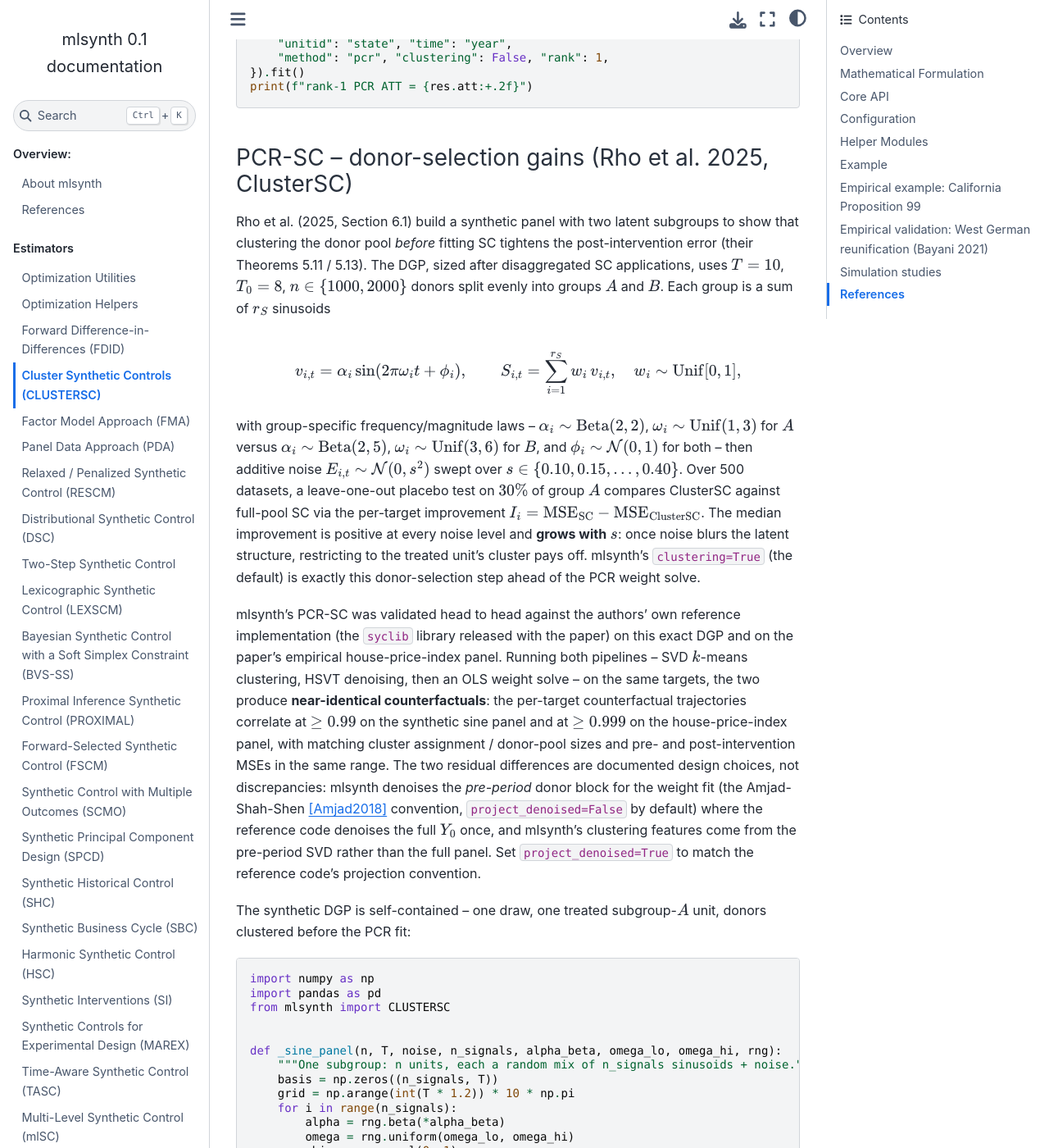
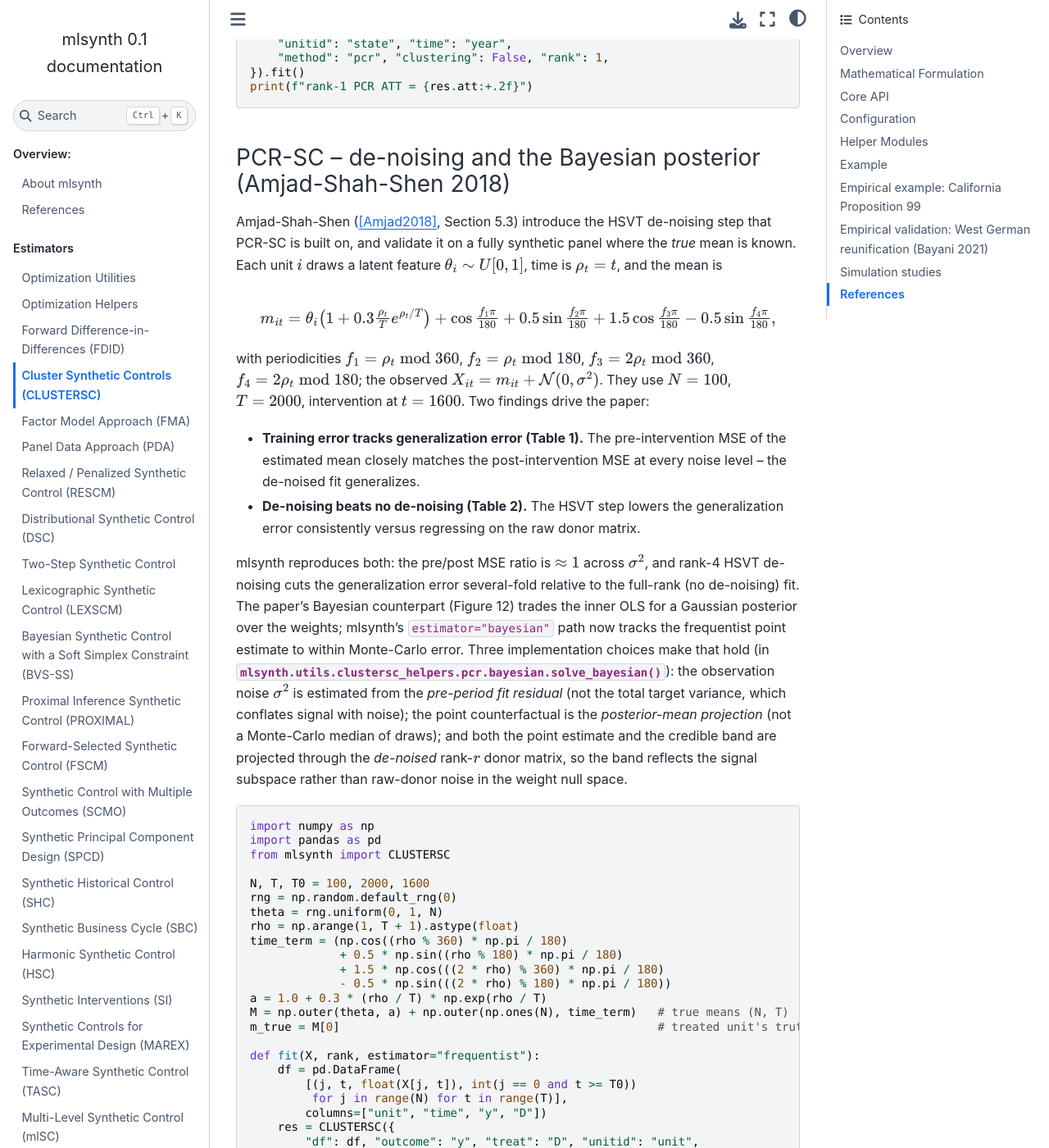
Before and after one commit to jgreathouse9/mlsynth, a Sphinx documentation site: the page built from docs/clustersc.rst, in a window 1280 px wide and 1400 px high, scrolled down 19904 px. Shown: the whole window at 82% size. Built offline with Sphinx 7.4.7 and the Sphinx Book theme 1.1.4, drawn with Linux system fonts in a browser that asks for light colours; pages that are not in the unit, such as notebooks, are missing from menus; some of the changed text lies outside the part shown.

Commit message:
Add files via upload

```diff
--- a/docs/clustersc.rst
+++ b/docs/clustersc.rst
@@ -1081,6 +1081,103 @@ rank-1 HSVT PCR fit matches the canonical estimate.
    }).fit()
    print(f"rank-1 PCR ATT = {res.att:+.2f}")
 
+PCR-SC -- de-noising and the Bayesian posterior (Amjad-Shah-Shen 2018)
+^^^^^^^^^^^^^^^^^^^^^^^^^^^^^^^^^^^^^^^^^^^^^^^^^^^^^^^^^^^^^^^^^^^^^^^^^
+
+Amjad-Shah-Shen ([Amjad2018]_, Section 5.3) introduce the HSVT
+de-noising step that PCR-SC is built on, and validate it on a
+fully synthetic panel where the *true* mean is known. Each unit
+:math:`i` draws a latent feature :math:`\theta_i \sim U[0, 1]`,
+time is :math:`\rho_t = t`, and the mean is
+
+.. math::
+
+   m_{it} = \theta_i\bigl(1 + 0.3\tfrac{\rho_t}{T} e^{\rho_t/T}\bigr)
+   + \cos\tfrac{f_1\pi}{180} + 0.5\sin\tfrac{f_2\pi}{180}
+   + 1.5\cos\tfrac{f_3\pi}{180} - 0.5\sin\tfrac{f_4\pi}{180},
+
+with periodicities :math:`f_1 = \rho_t \bmod 360`,
+:math:`f_2 = \rho_t \bmod 180`, :math:`f_3 = 2\rho_t \bmod 360`,
+:math:`f_4 = 2\rho_t \bmod 180`; the observed
+:math:`X_{it} = m_{it} + \mathcal N(0, \sigma^2)`. They use
+:math:`N = 100`, :math:`T = 2000`, intervention at
+:math:`t = 1600`. Two findings drive the paper:
+
+* **Training error tracks generalization error (Table 1).** The
+  pre-intervention MSE of the estimated mean closely matches the
+  post-intervention MSE at every noise level -- the de-noised fit
+  generalizes.
+* **De-noising beats no de-noising (Table 2).** The HSVT step lowers
+  the generalization error consistently versus regressing on the raw
+  donor matrix.
+
+mlsynth reproduces both: the pre/post MSE ratio is :math:`\approx 1`
+across :math:`\sigma^2`, and rank-4 HSVT de-noising cuts the
+generalization error several-fold relative to the full-rank (no
+de-noising) fit. The paper's Bayesian counterpart (Figure 12) trades
+the inner OLS for a Gaussian posterior over the weights; mlsynth's
+``estimator="bayesian"`` path now tracks the frequentist point
+estimate to within Monte-Carlo error. Three implementation choices
+make that hold (in
+:py:func:`mlsynth.utils.clustersc_helpers.pcr.bayesian.solve_bayesian`):
+the observation noise :math:`\sigma^2` is estimated from the *pre-period
+fit residual* (not the total target variance, which conflates signal
+with noise); the point counterfactual is the *posterior-mean
+projection* (not a Monte-Carlo median of draws); and both the point
+estimate and the credible band are projected through the *de-noised*
+rank-:math:`r` donor matrix, so the band reflects the signal subspace
+rather than raw-donor noise in the weight null space.
+
+.. code-block:: python
+
+   import numpy as np
+   import pandas as pd
+   from mlsynth import CLUSTERSC
+
+   N, T, T0 = 100, 2000, 1600
+   rng = np.random.default_rng(0)
+   theta = rng.uniform(0, 1, N)
+   rho = np.arange(1, T + 1).astype(float)
+   time_term = (np.cos((rho % 360) * np.pi / 180)
+                + 0.5 * np.sin((rho % 180) * np.pi / 180)
+                + 1.5 * np.cos(((2 * rho) % 360) * np.pi / 180)
+                - 0.5 * np.sin(((2 * rho) % 180) * np.pi / 180))
+   a = 1.0 + 0.3 * (rho / T) * np.exp(rho / T)
+   M = np.outer(theta, a) + np.outer(np.ones(N), time_term)   # true means (N, T)
+   m_true = M[0]                                              # treated unit's truth
+
+   def fit(X, rank, estimator="frequentist"):
+       df = pd.DataFrame(
+           [(j, t, float(X[j, t]), int(j == 0 and t >= T0))
+            for j in range(N) for t in range(T)],
+           columns=["unit", "time", "y", "D"])
+       res = CLUSTERSC({
+           "df": df, "outcome": "y", "treat": "D", "unitid": "unit",
+           "time": "time", "method": "pcr", "estimator": estimator,
+           "clustering": False, "rank": rank, "rank_method": "fixed",
+           "standardize_for_rank": False, "compute_shen_ci": False,
+       }).fit()
+       return np.asarray(res.pcr.counterfactual)
+
+   X = M + rng.normal(0, np.sqrt(1.9), (N, T))                # sigma^2 = 1.9
+   cf4 = fit(X, rank=4)                  # de-noised (4 singular values)
+   cf_full = fit(X, rank=N - 1)          # no de-noising (full rank)
+   cf_b = fit(X, rank=4, estimator="bayesian")
+
+   mse = lambda u, v: float(np.mean((u - v) ** 2))
+   print(f"Table 1  train(pre)={mse(cf4[:T0], m_true[:T0]):.4f}  "
+         f"gen(post)={mse(cf4[T0:], m_true[T0:]):.4f}")          # ~equal
+   print(f"Table 2  de-noised gen={mse(cf4[T0:], m_true[T0:]):.4f}  "
+         f"no-de-noising gen={mse(cf_full[T0:], m_true[T0:]):.4f}")
+   print(f"Bayesian gen={mse(cf_b[T0:], m_true[T0:]):.4f}  (tracks frequentist)")
+
+A single draw at :math:`\sigma^2 = 1.9` gives training and
+generalization MSE both :math:`\approx 0.02`, a no-de-noising
+generalization error :math:`\approx 6\times` larger, and a Bayesian
+generalization error indistinguishable from the frequentist -- the
+de-noising and posterior machinery behaving as Amjad-Shah-Shen
+describe.
+
 PCR-SC -- donor-selection gains (Rho et al. 2025, ClusterSC)
 ^^^^^^^^^^^^^^^^^^^^^^^^^^^^^^^^^^^^^^^^^^^^^^^^^^^^^^^^^^^^^^
 
```
